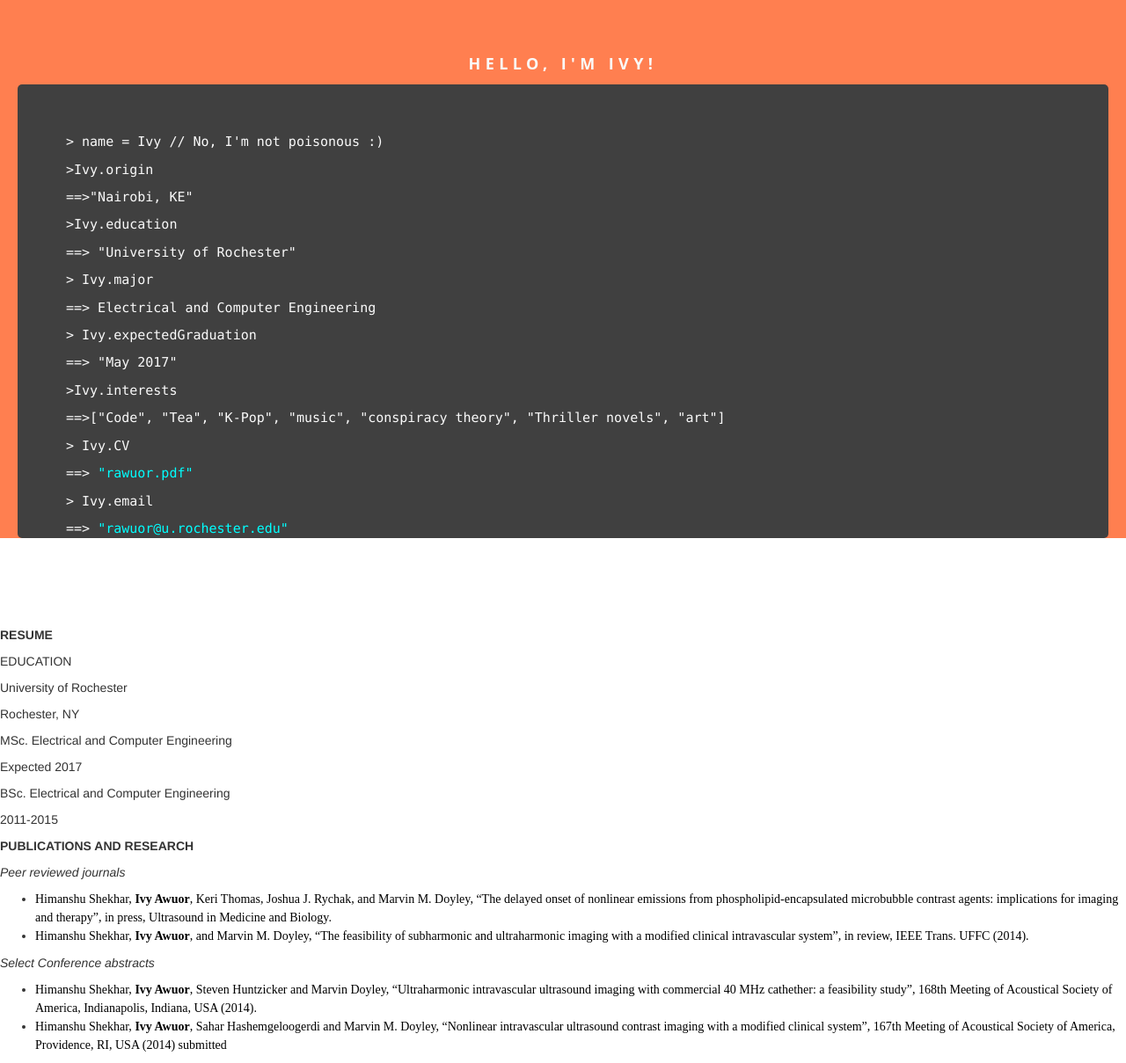
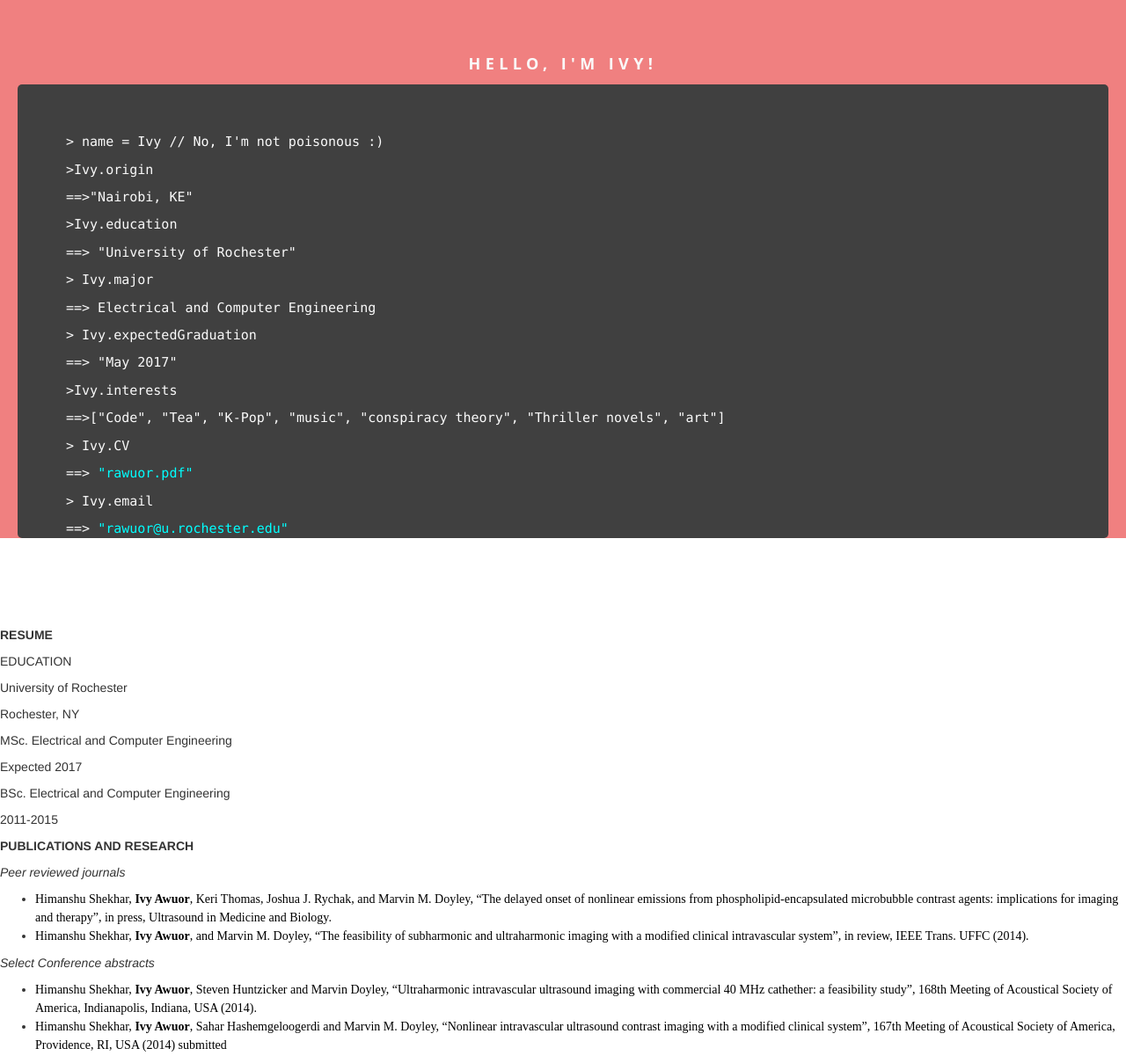
Before and after one commit to rawuor/rawuor.github.io, a Jekyll site: the page index.html, which Jekyll copies as it is, in a window 1280 px wide. Shown: the part 486-1695 px from the top of the page at 88% size. Built offline with Jekyll 4.4.1, drawn with Linux system fonts in a browser that asks for light colours; nearby versions of some CDN libraries.

Commit message:
Update default.css

```diff
--- a/css/default.css
+++ b/css/default.css
@@ -40,7 +40,7 @@
 #about_wrapper{
   padding-top:60px;
   /*padding-bottom:60px;*/
-  background-color:#ff7f50;
+  background-color:#f08080;
   width:100%;
   /*height:850px;*/
  /* min-width:800px;*/
```
